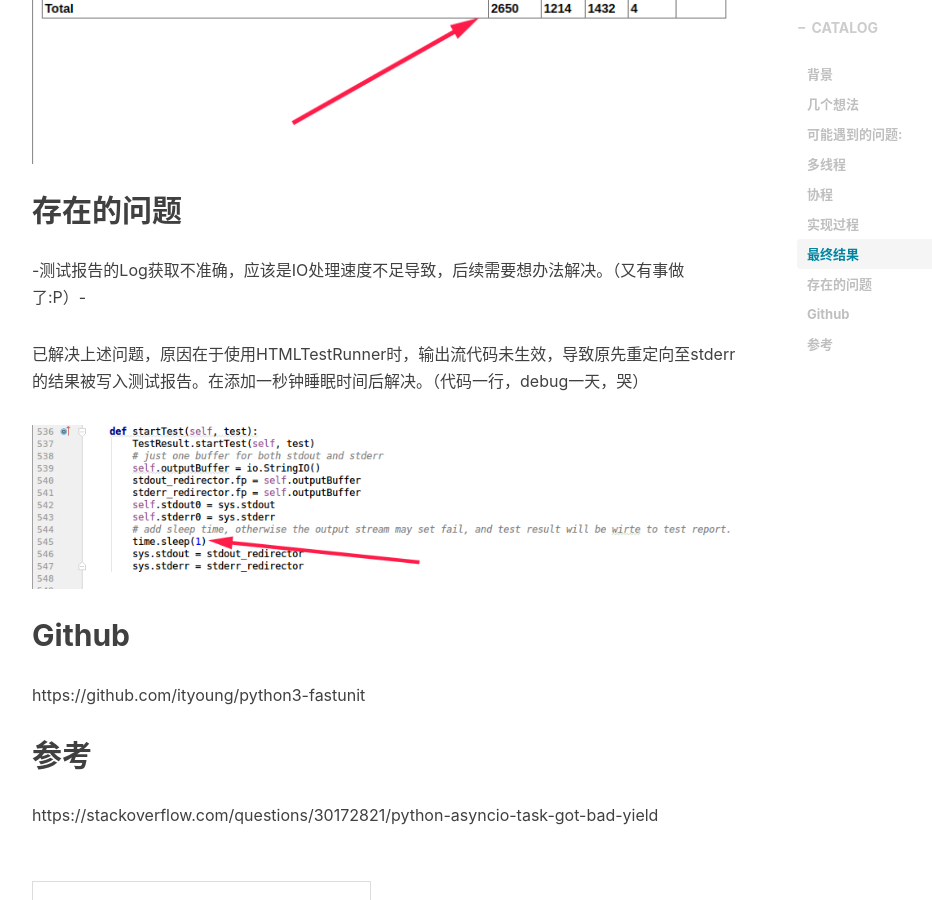
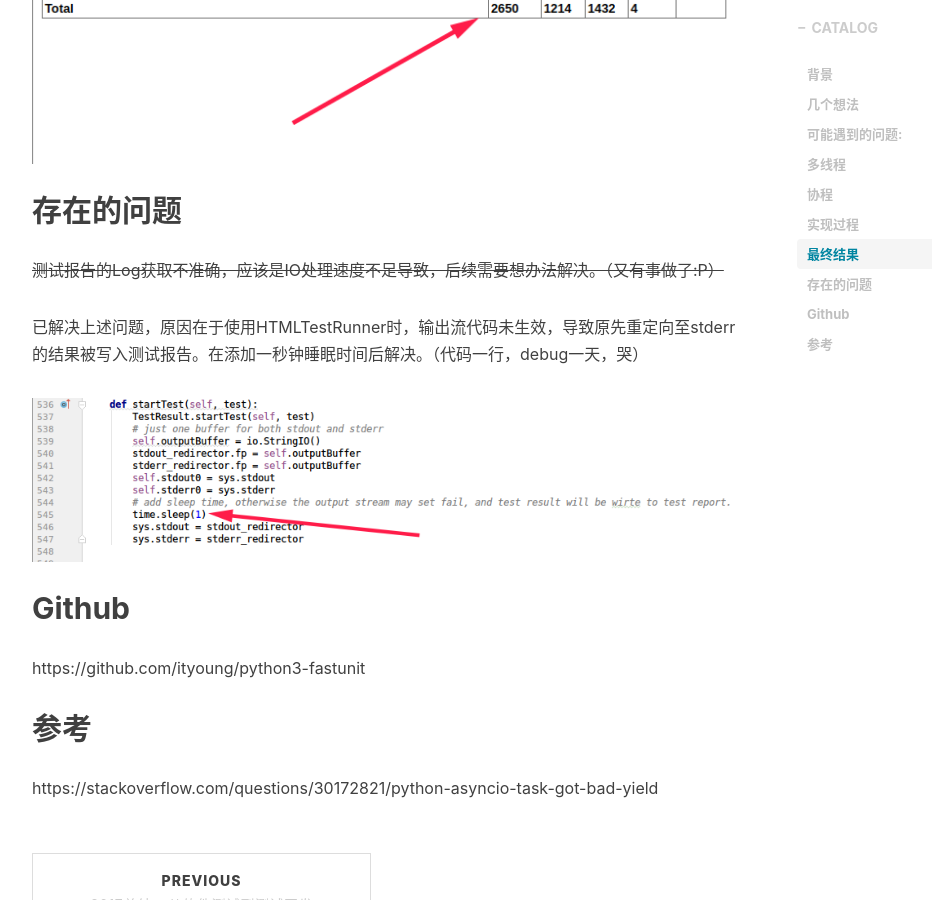
Before and after one commit to ityoung/homepage_bak, a Jekyll site: the page built from _posts/2018-02-02-Python-async-unittest-with-coroutine.md, in a window 1280 px wide and 900 px high, scrolled down 4017 px. Shown: the whole window, without its empty margins (233-1165 px from the left). Built offline with Jekyll 4.4.1, drawn with Linux system fonts in a browser that asks for light colours; nearby versions of some CDN libraries; comment, search, counter and statistics services are not loaded.

Commit message:
fix: fix some error.

```diff
--- a/_posts/2018-02-02-Python-async-unittest-with-coroutine.md
+++ b/_posts/2018-02-02-Python-async-unittest-with-coroutine.md
@@ -74,7 +74,7 @@ unittest源码在`Lib/unittest`中。
 
 ## 存在的问题
 
--测试报告的Log获取不准确，应该是IO处理速度不足导致，后续需要想办法解决。（又有事做了:P）-
+~~测试报告的Log获取不准确，应该是IO处理速度不足导致，后续需要想办法解决。（又有事做了:P）~~
 
 已解决上述问题，原因在于使用HTMLTestRunner时，输出流代码未生效，导致原先重定向至stderr的结果被写入测试报告。在添加一秒钟睡眠时间后解决。（代码一行，debug一天，哭）
 
```
Also changed, not shown: _posts/2018-01-16-Tornado-SSL-configuration.md (+2 -1 lines).
